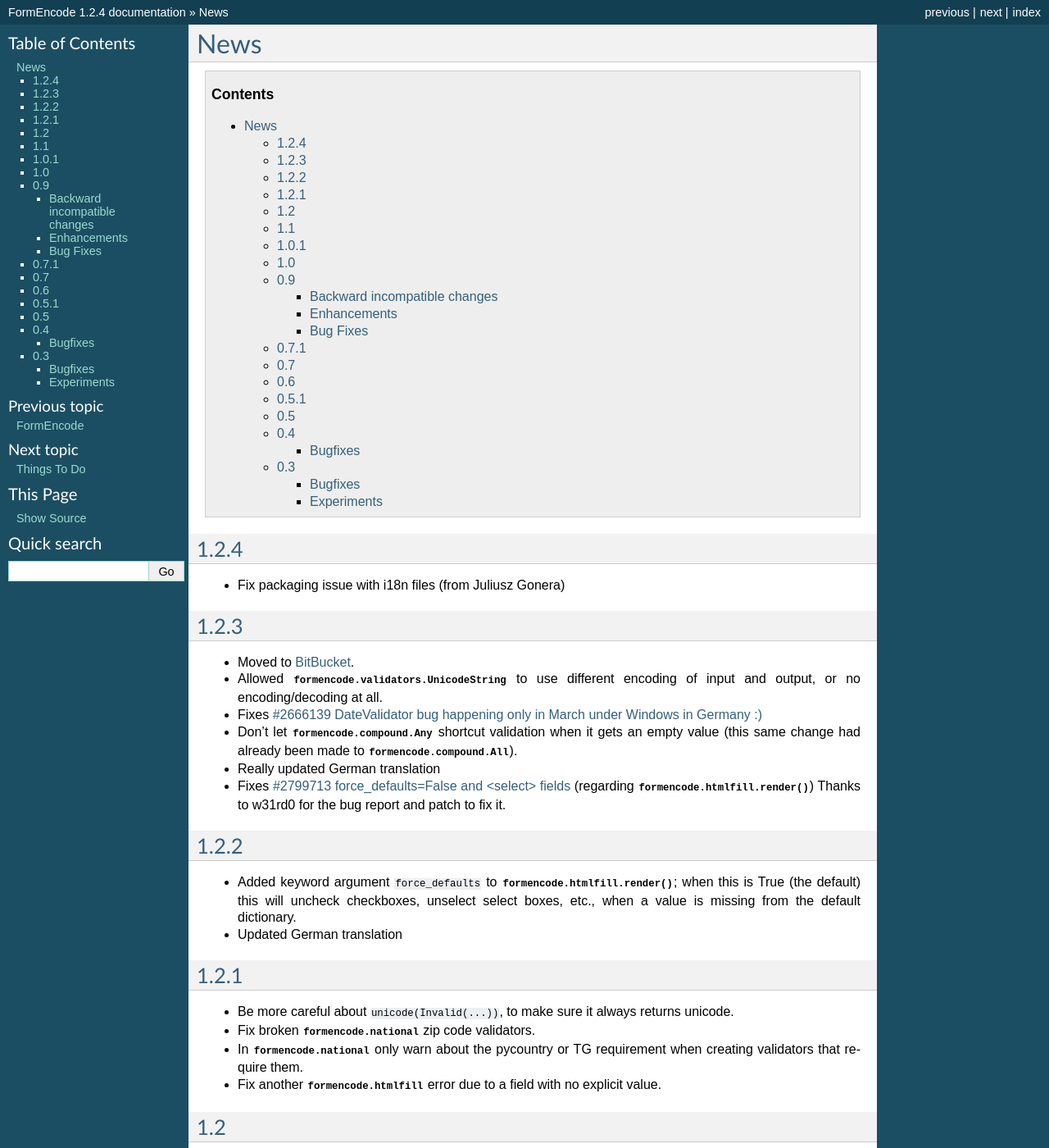
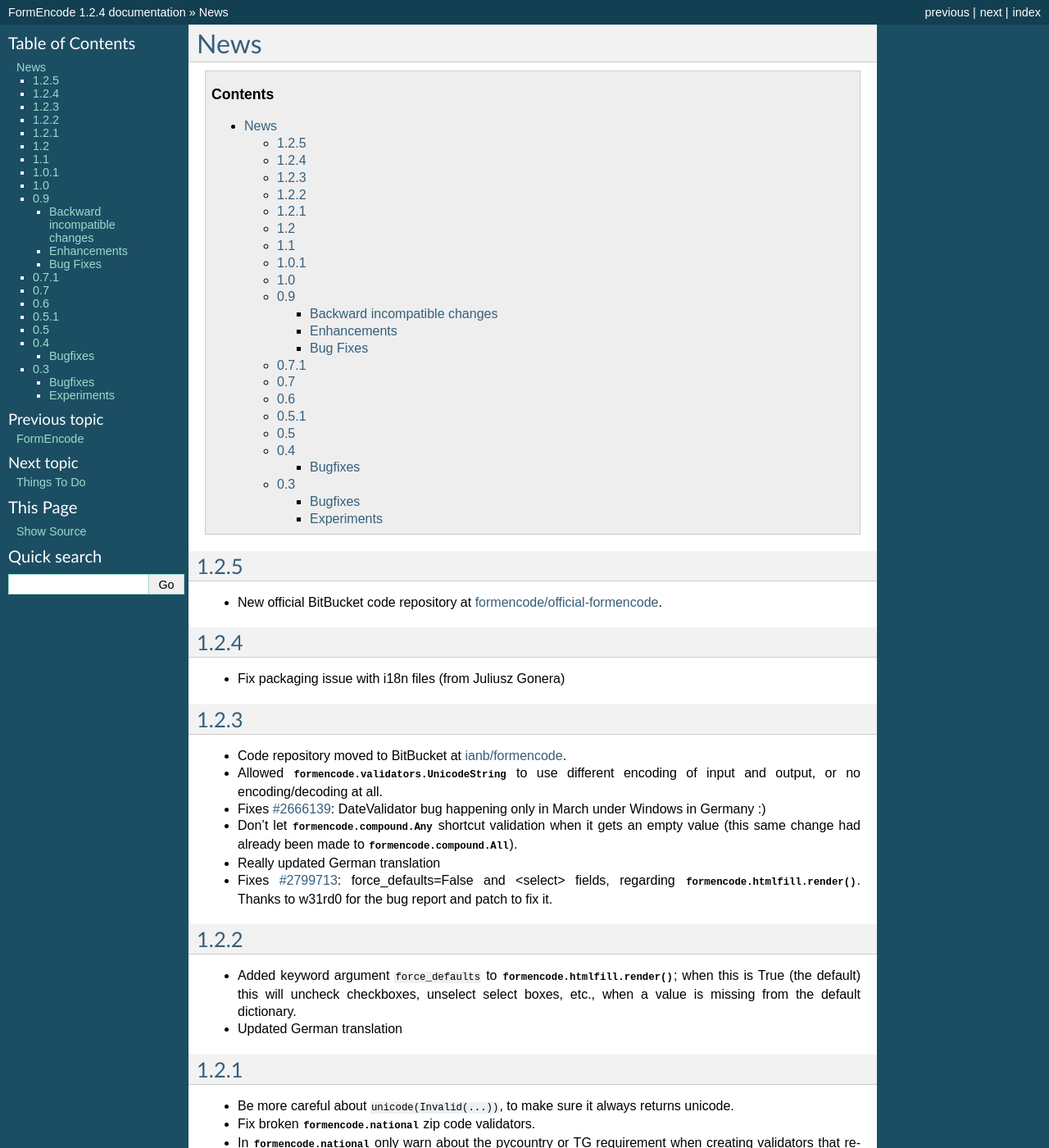
Before and after one commit to formencode/formencode, a Sphinx documentation site: the page built from docs/news.txt, in a window 1280 px wide and 1400 px high. Shown: the whole window at 82% size. Built offline with Sphinx 7.4.7, drawn with Linux system fonts in a browser that asks for light colours; pages that are not in the unit, such as notebooks, are missing from menus.

Commit message:
Update docs regarding the move to the official repository.

```diff
--- a/docs/community.txt
+++ b/docs/community.txt
@@ -18,7 +18,7 @@
 
 The repository can be checked out with::
 
-    hg clone http://bitbucket.org/ianb/formencode
+    hg clone http://bitbucket.org/formencode/official-formencode
 
 Note: the SourceForge CVS repository and svn.colorstudy.com Subversion
 repositories are out of date and no longer used.
--- a/docs/download.txt
+++ b/docs/download.txt
@@ -6,4 +6,4 @@
 
 The repository can be checked out with::
 
-    hg clone http://bitbucket.org/ianb/formencode
+    hg clone http://bitbucket.org/formencode/official-formencode
--- a/docs/news.txt
+++ b/docs/news.txt
@@ -2,6 +2,12 @@
 ====
 
 .. contents::
+
+1.2.5
+-----
+
+* New official BitBucket code repository at `formencode/official-formencode
+  <http://bitbucket.org/formencode/official-formencode>`_.
 
 1.2.4
 -----
@@ -11,13 +17,14 @@
 1.2.3
 -----
 
-* Moved to `BitBucket <http://bitbucket.org/ianb/formencode>`_.
+* Code repository moved to BitBucket at `ianb/formencode
+  <http://bitbucket.org/ianb/formencode>`_.
 
 * Allowed :class:`formencode.validators.UnicodeString` to use different
   encoding of input and output, or no encoding/decoding at all.
 
-* Fixes `#2666139 DateValidator bug happening only in March under Windows in Germany :)
-  <http://sourceforge.net/tracker/index.php?func=detail&aid=2666139&group_id=91231&atid=596418>`_
+* Fixes `#2666139 <http://sourceforge.net/tracker/index.php?func=detail&aid=2666139&group_id=91231&atid=596418>`_:
+  DateValidator bug happening only in March under Windows in Germany :)
 
 * Don't let :class:`formencode.compound.Any` shortcut validation when
   it gets an empty value (this same change had already been made to
@@ -25,9 +32,8 @@
 
 * Really updated German translation
 
-* Fixes `#2799713 force_defaults=False and <select> fields
-  <https://sourceforge.net/tracker/?func=detail&aid=2799713&group_id=91231&atid=596416>`_
-  (regarding :func:`formencode.htmlfill.render`)
+* Fixes `#2799713 <https://sourceforge.net/tracker/?func=detail&aid=2799713&group_id=91231&atid=596416>`_:
+  force_defaults=False and <select> fields, regarding :func:`formencode.htmlfill.render`.
   Thanks to w31rd0 for the bug report and patch to fix it.
 
 1.2.2
```
